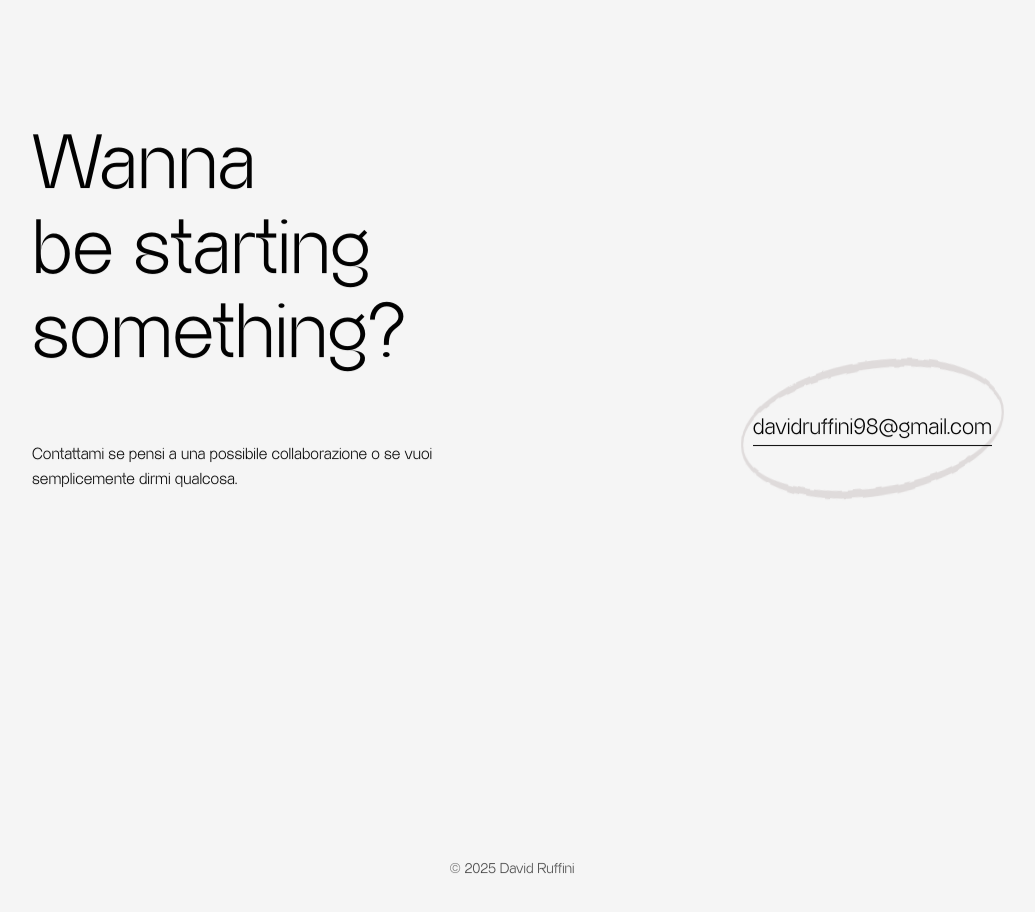
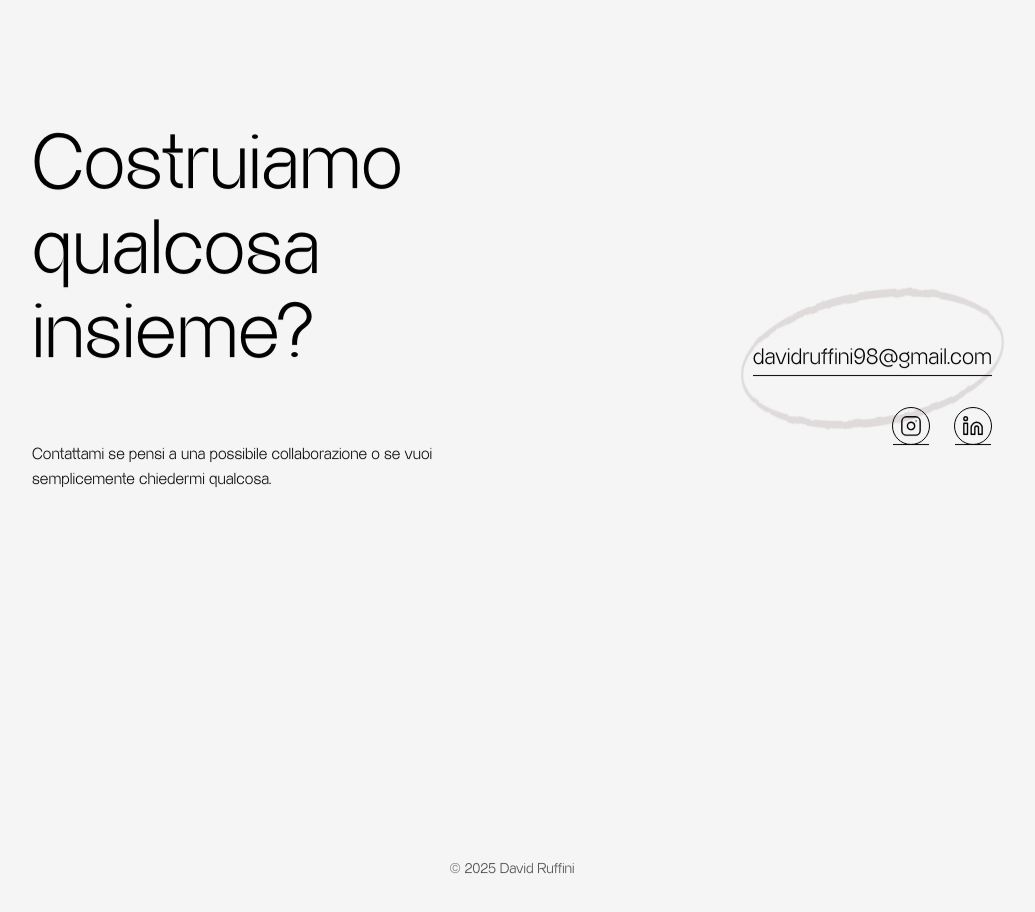
Before and after one commit to davidoffdado/personal-website, a React (Vite) app: page /personal-website/ in a window 1280 px wide. Shown: the part 3580-4492 px from the top of the page, without its empty margins (128-1163 px from the left). Built offline with nearby package versions, Linux system fonts and the light colour scheme.

Commit message:
modifica contatti e about

```diff
--- a/src/components/ContactSection.jsx
+++ b/src/components/ContactSection.jsx
@@ -1,29 +1,84 @@
 import "../styles/ContactSection.css";
-
-
 
 function ContactSection() {
   return (
     <section id="contact" className="section contact">
       <div className="contact-content">
+        {/* Colonna sinistra */}
         <div className="contact-left">
           <h2 className="heading-mono">
-            Wanna<br />be starting<br />something?
+            Costruiamo<br />qualcosa<br />insieme?
           </h2>
           <p>
-            Contattami se pensi a una possibile collaborazione o se vuoi semplicemente dirmi qualcosa.
+            Contattami se pensi a una possibile collaborazione o se vuoi semplicemente chiedermi qualcosa.
           </p>
         </div>
 
+        {/* Colonna destra */}
         <div className="contact-right">
+          <div className="contact-links">
             <a href="mailto:davidruffini98@gmail.com" className="contact-email">
+
               <span className="circle-wrapper">
                 <span className="circle-rotate"></span>
                 <span className="circle-text">davidruffini98@gmail.com</span>
               </span>
             </a>
+
+            {/* Social links */}
+            <div className="contact-socials">
+              <a
+                href="https://www.instagram.com/david_ruffini/"
+                target="_blank"
+                rel="noopener noreferrer"
+                aria-label="Instagram"
+              >
+                {/* Icona Instagram */}
+                <svg
+                  xmlns="http://www.w3.org/2000/svg"
+                  width="22"
+                  height="22"
+                  viewBox="0 0 24 24"
+                  fill="none"
+                  stroke="black"
+                  strokeWidth="1.5"
+                  strokeLinecap="round"
+                  strokeLinejoin="round"
+                >
+                  <rect x="2" y="2" width="20" height="20" rx="5" ry="5"></rect>
+                  <path d="M16 11.37A4 4 0 1 1 12.63 8 4 4 0 0 1 16 11.37z"></path>
+                  <line x1="17.5" y1="6.5" x2="17.51" y2="6.5"></line>
+                </svg>
+              </a>
+
+              <a
+                href="https://it.linkedin.com/in/david-ruffini-56a5a1161"
+                target="_blank"
+                rel="noopener noreferrer"
+                aria-label="LinkedIn"
+              >
+                {/* Icona LinkedIn */}
+                <svg
+                  xmlns="http://www.w3.org/2000/svg"
+                  width="22"
+                  height="22"
+                  viewBox="0 0 24 24"
+                  fill="none"
+                  stroke="black"
+                  strokeWidth="1.5"
+                  strokeLinecap="round"
+                  strokeLinejoin="round"
+                >
+                  <path d="M16 8a6 6 0 0 1 6 6v7h-4v-7a2 2 0 0 0-4 0v7h-4v-7a6 6 0 0 1 6-6z"></path>
+                  <rect x="2" y="9" width="4" height="12"></rect>
+                  <circle cx="4" cy="4" r="2"></circle>
+                </svg>
+              </a>
             </div>
           </div>
+        </div>
+      </div>
+
     </section>
   );
 }
--- a/src/pages/About.jsx
+++ b/src/pages/About.jsx
@@ -7,7 +7,7 @@ function About() {
       {/* ===== SEZIONE 1 ===== */}
       <section className="panel intro-panel">
         <div className="intro-content">
-          <span className="small-text">Okay, you're here</span>
+          <span className="small-text">Hey, you're here :)</span>
           <h1 className="title">
             Do you wanna<br />know something else
           </h1>
@@ -22,7 +22,7 @@ function About() {
       <section className="panel">
         <p className="big-paragraph"> Sono David Ruffini e sono nato a Macerata nel 1998.
           <br />
-          Mi occupo di analisi dei <span className="highlight">dati</span>, costruisco{" "}
+          Analizzo <span className="highlight">dati</span>, costruisco{" "}
           <span className="highlight">siti web</span> e scrivo pezzi di
           <span className="highlight"> data journalism</span> o sulla <span className="highlight">probabilità</span>.
         </p>
@@ -31,7 +31,14 @@ function About() {
       {/* ===== SEZIONE 3 ===== */}
       <section className="panel">
         <p className="big-paragraph">
-          Ho una laurea magistrale in <span className="highlight">Statistica e Data Science</span> e molta indecisione su quello che voglio fare da <span className="highlight">grande</span>, ma forse mi sto avvicinando a capirlo.
+          Successivamente alla laurea triennale in <span className="highlight">Economia</span>, conseguita a Macerata, mi sono trasferito a Firenze per il corso magistrale in <span className="highlight">Statistica e Data Science</span>.
+        </p>
+      </section>
+
+      {/* ===== SEZIONE 4 ===== */}
+      <section className="panel">
+        <p className="big-paragraph">
+          Terminati gli studi, ho iniziato a lavorare nel settore privato come <span className="highlight">data analyst</span> e a collaborare con alcune testate giornalistiche come <span className="highlight">data journalist</span>. Nel frattempo, ho ricominciato a spolverare le mie conoscenze di web development, per diventare anche uno <span className="highlight"> sviluppatore web</span> e ho lanciato <span className="highlight">àlea</span>, una newsletter in cui parlo di probabilità.
         </p>
       </section>
 
--- a/src/styles/About.css
+++ b/src/styles/About.css
@@ -28,6 +28,17 @@ html, body {
   text-align: left;
 
 }
+
+.contact-panel {
+  display: flex;
+  justify-content: center;
+  align-items: stretch;
+  padding: 0;
+  background: inherit; /* usa lo sfondo del resto della pagina */
+}
+
+
+
 
 /* ===== INTRO ===== */
 .intro-content {
--- a/src/styles/ContactSection.css
+++ b/src/styles/ContactSection.css
@@ -119,3 +119,35 @@
     height: 130%;
   }
 }
+
+/* ===== SOCIAL ICONS ===== */
+.contact-socials {
+  display: flex;
+  gap: 1.5rem;
+  margin-top: 2rem;
+  justify-content: flex-end;
+}
+
+.contact-socials a {
+  display: inline-flex;
+  align-items: center;
+  justify-content: center;
+  width: 36px;
+  height: 36px;
+  border: 1px solid black;
+  border-radius: 50%;
+  transition: all 0.3s ease;
+}
+
+.contact-socials a:hover {
+  background: black;
+}
+
+.contact-socials svg {
+  stroke: black;
+  transition: stroke 0.3s ease;
+}
+
+.contact-socials a:hover svg {
+  stroke: white;
+}
```
Lines whose indentation alone changed are shown as unchanged.
